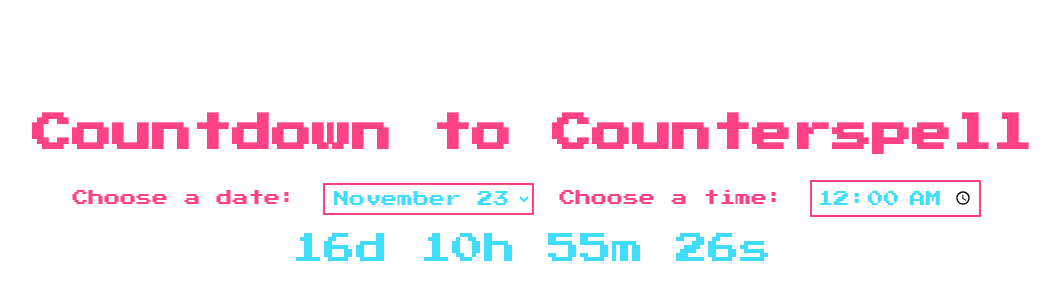
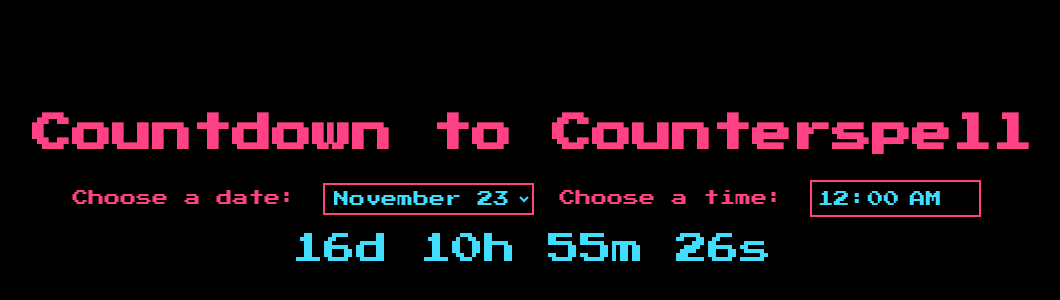
Before and after one commit to akulsaju/counterspellcountdown, a plain HTML site: page index.html in a window 1280 px wide. Shown: the part 224-524 px from the top of the page, without its empty margins (108-1168 px from the left). Drawn offline with Linux system fonts and the light colour scheme.

Commit message:
Update index.html

```diff
--- a/index.html
+++ b/index.html
@@ -13,7 +13,7 @@
       justify-content: center;
       align-items: center;
       height: 100vh;
-      background-color: #FFFFFF;
+      background-color: #000000; /* Set background to black */
       color: #C3CBDE;
       margin: 0;
       flex-direction: column;
@@ -46,7 +46,7 @@
       font-size: 1rem;
       margin: 0 10px;
       color: #41DDFF;
-      background-color: #FFFFFF;
+      background-color: #000000;
       border: 2px solid #FF4186;
       padding: 5px;
     }
```
